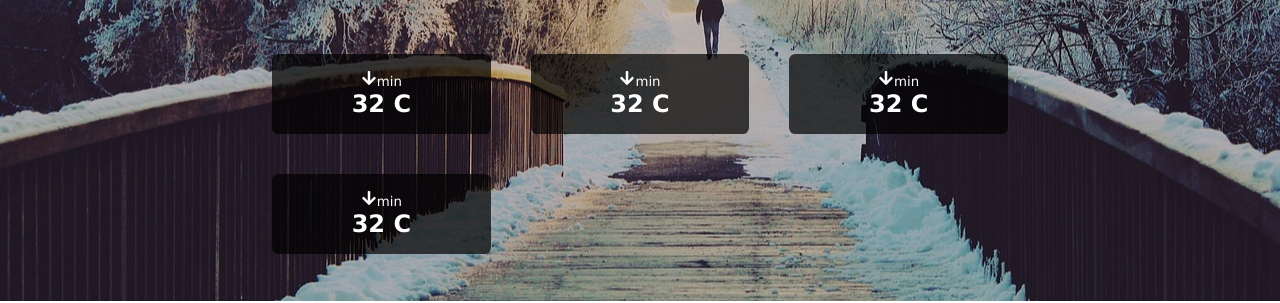
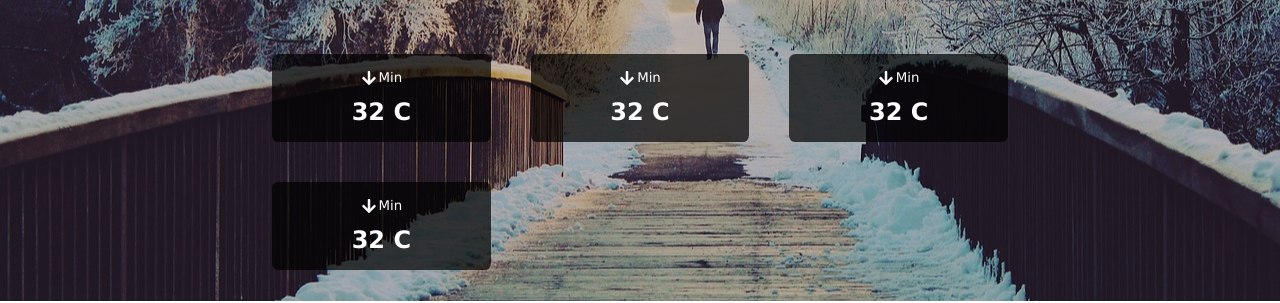
Before and after one commit to Nimoo2003/Weather-App, a React (Create React App) app in the folder weather_app/: page / in a window 1280 px wide. Shown: the part 499-802 px from the top of the page. Built offline with nearby package versions, Linux system fonts and the light colour scheme.

Commit message:
updated the description

```diff
--- a/weather_app/src/components/Description.jsx
+++ b/weather_app/src/components/Description.jsx
@@ -7,7 +7,7 @@
 const Description = () => {
   return <div className="section section_descriptions">
     <div className='card'>
-        <div className='descriptions__car-icon'>
+        <div className='descriptions__card-icon'>
             <FaArrowDown />
             <small>min</small>
 
@@ -15,7 +15,7 @@
         <h2>32 C</h2>
     </div>
     <div className='card'>
-        <div className='descriptions__car-icon'>
+        <div className='descriptions__card-icon'>
             <FaArrowDown />
             <small>min</small>
 
@@ -23,7 +23,7 @@
         <h2>32 C</h2>
     </div>
     <div className='card'>
-        <div className='descriptions__car-icon'>
+        <div className='descriptions__card-icon'>
             <FaArrowDown />
             <small>min</small>
 
@@ -31,7 +31,7 @@
         <h2>32 C</h2>
     </div>
     <div className='card'>
-        <div className='descriptions__car-icon'>
+        <div className='descriptions__card-icon'>
             <FaArrowDown />
             <small>min</small>
 
--- a/weather_app/src/components/description.css
+++ b/weather_app/src/components/description.css
@@ -13,3 +13,17 @@
     padding:1rem;
     border-radius: 0.4rem;
 }
+
+.descriptions__card-icon{
+    width: 100%;
+    display: flex;
+    flex-direction: row;
+    align-items: center;
+    justify-content: center;
+    gap: 2px;
+    margin-bottom: 12px;
+}
+
+.descriptions__card-icon>small{
+    text-transform: capitalize;
+}
```
